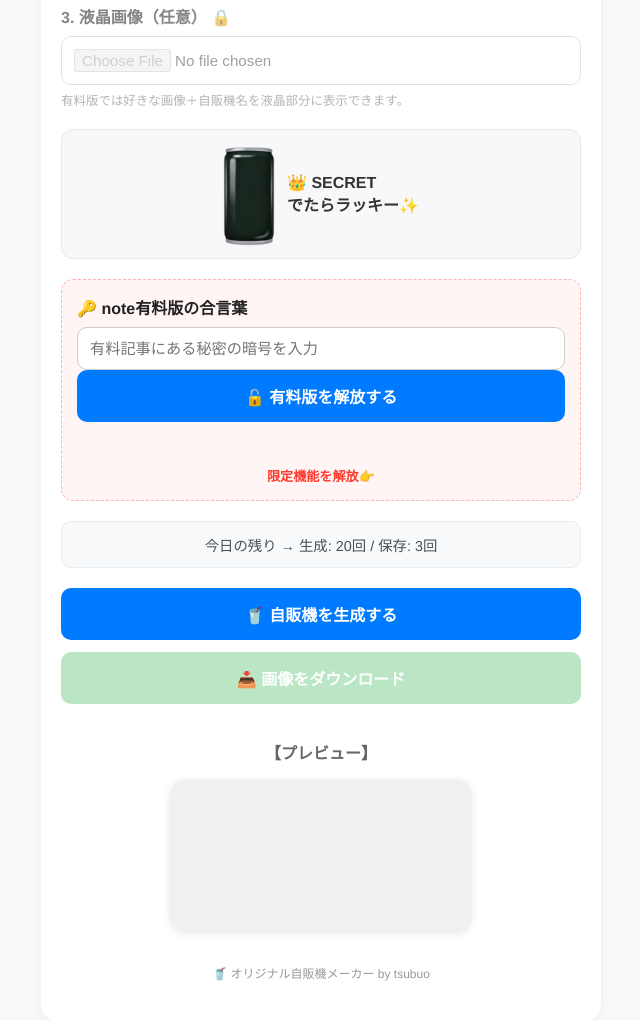
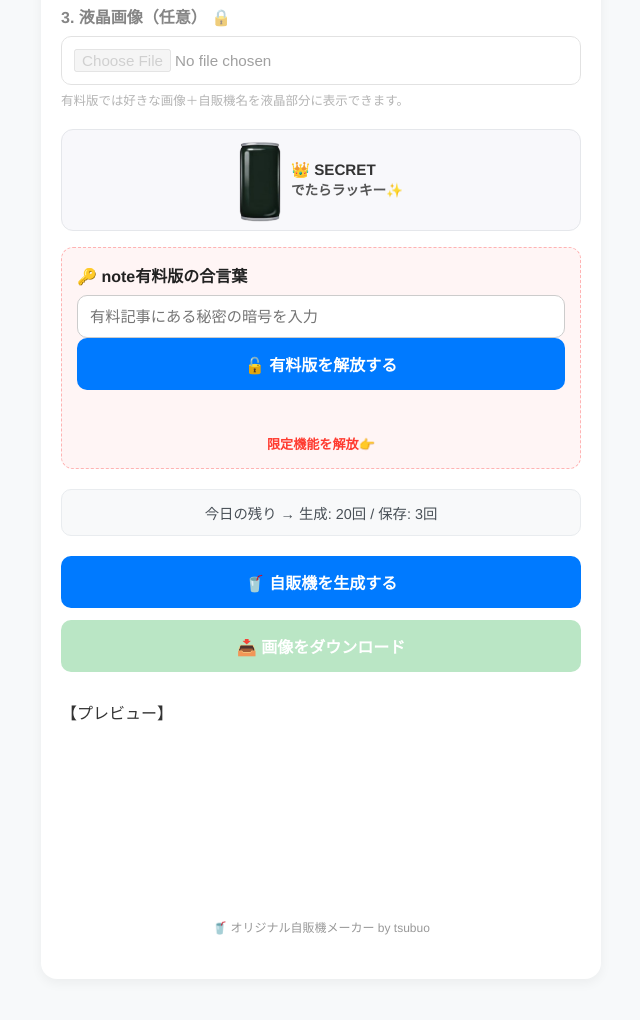
Before and after one commit to tsubuo11035103-a11y/vending-generator, a website: page index.html in a window 1280 px wide. Shown: the part 320-1340 px from the top of the page, without its empty margins (319-959 px from the left). After the commit the page ends 1314 px from the top, so only its background shows below. Drawn offline with Linux system fonts and the light colour scheme.

Commit message:
Update style.css

```diff
--- a/style.css
+++ b/style.css
@@ -125,40 +125,45 @@ input[type="text"], input[type="password"], input[type="file"] {
   background: #f8f8fb;
   border: 1px solid #e5e7eb;
   border-radius: 12px;
-  padding: 12px;
+  padding: 8px 10px;
+  margin-bottom: 16px;
 }
+
 .secret-preview {
   display: flex;
   align-items: center;
   justify-content: center;
-  gap: 12px;
+  gap: 10px;
   font-weight: bold;
   color: #333;
 }
+
 .secret-preview img {
-  width: 52px;
+  width: 42px;
   height: auto;
 }
-.preview-area {
+
+.secret-title {
+  font-weight: 800;
+  font-size: 0.95rem;
+  line-height: 1.2;
+  color: #333;
+}
+
+.secret-text {
+  font-weight: 700;
+  font-size: 0.85rem;
+  line-height: 1.2;
+  color: #555;
+  margin-top: 4px;
+}
+
+.footer {
+  width: 100%;
   margin-top: 24px;
-  text-align: center;
-}
-.preview-area p {
-  color: #666;
-  font-weight: bold;
-}
-canvas {
-  max-width: 100%;
-  height: auto;
-  border-radius: 14px;
-  box-shadow: 0 2px 10px rgba(0,0,0,0.12);
-  background: #f0f0f0;
-}
-.footer {
-  margin-top: 30px;
   text-align: center;
   font-size: 12px;
   color: #999;
-  padding-bottom: 20px;
+  padding-bottom: 24px;
   font-weight: 500;
 }
```
